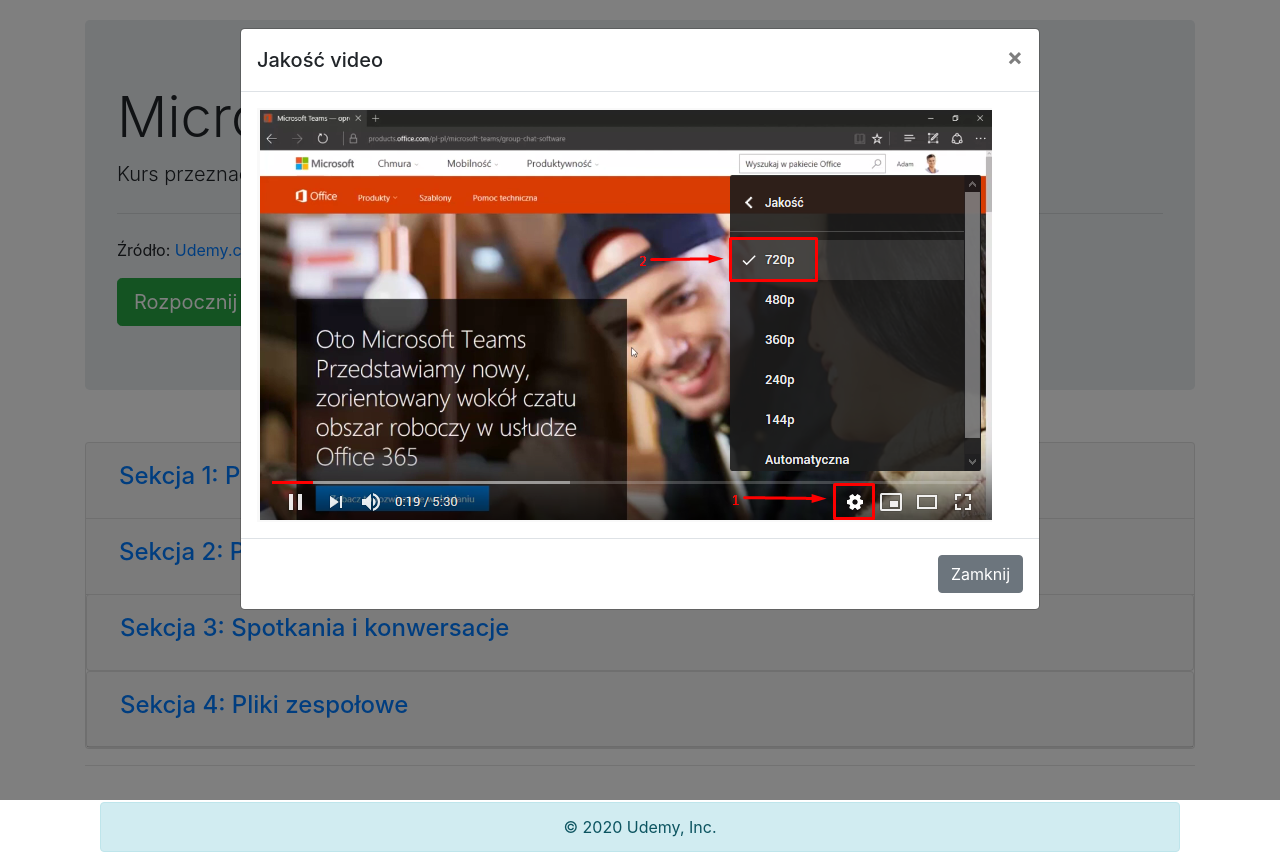
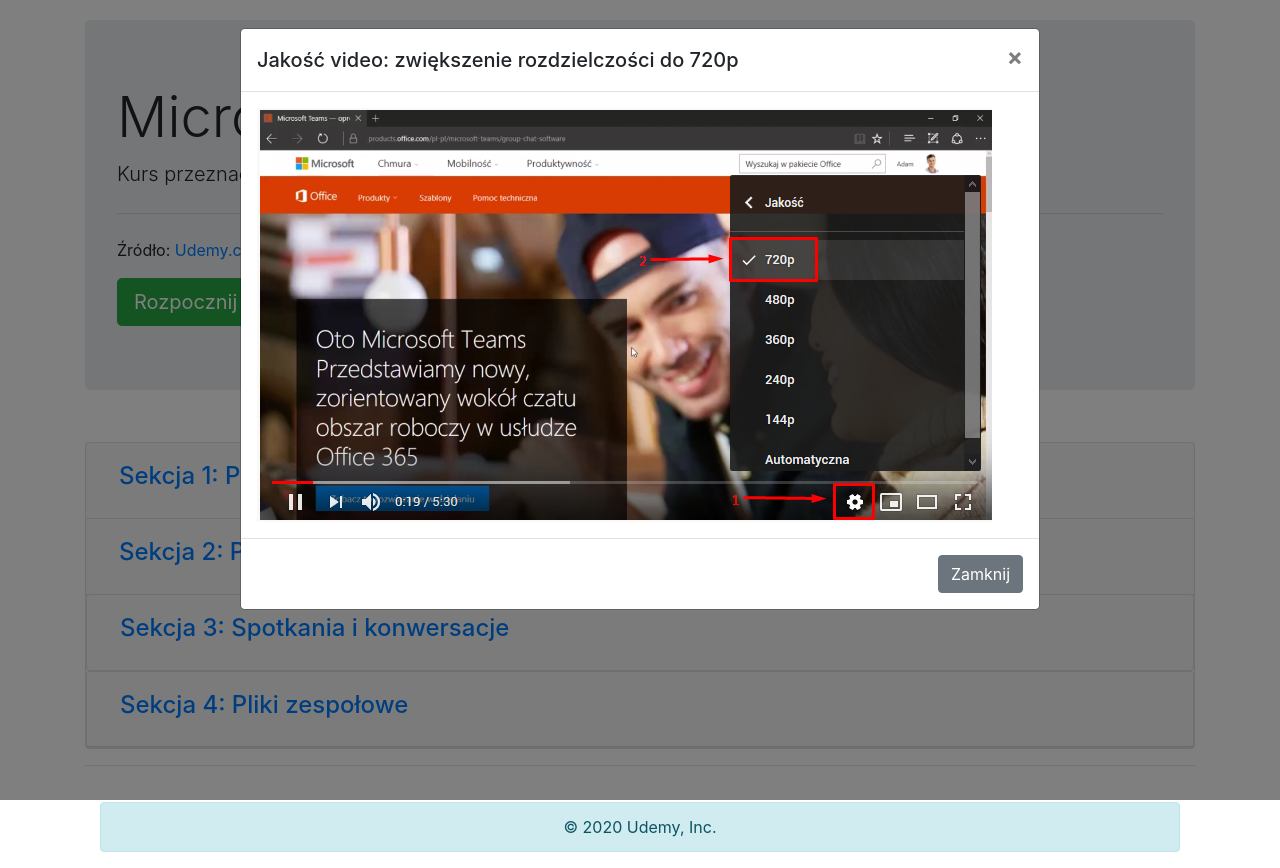
Before and after one commit to haconspzoo/kursteams, a plain HTML site: page index.html in a window 1280 px wide. Both pictures are taken after a click on the button "Jakość wideo". Drawn offline with nearby package versions, Linux system fonts and the light colour scheme.

Commit message:
Update index.html
Ziwększenie rozdzielczości do 720p.

```diff
--- a/index.html
+++ b/index.html
@@ -135,7 +135,7 @@
 	  <div class="modal-dialog modal-lg">
 	    <div class="modal-content">
 	      <div class="modal-header">
-		<h5 class="modal-title" id="staticBackdropLabel">Jakość video</h5>
+		<h5 class="modal-title" id="staticBackdropLabel">Jakość video: zwiększenie rozdzielczości do 720p</h5>
 		<button type="button" class="close" data-dismiss="modal" aria-label="Close">
 		  <span aria-hidden="true">&times;</span>
 		</button>
```
